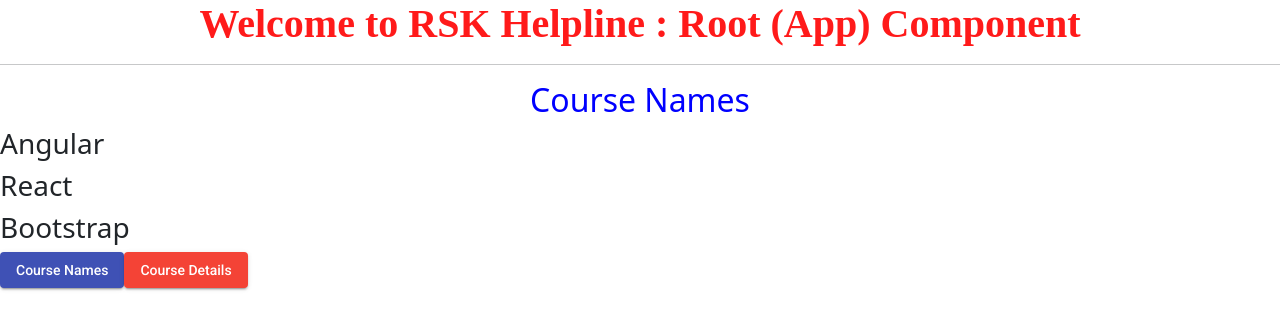
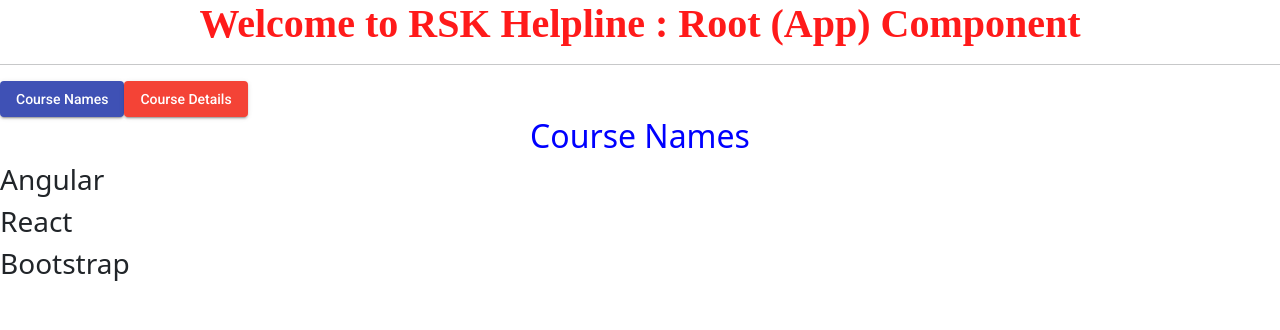
Before and after one commit to SatishKonduru/Tomato, an Angular app: page /courseNames in a window 1280 px wide. Shown: the top 330 px of the page. Built offline with nearby package versions, Linux system fonts and the light colour scheme.

Commit message:
Updated with CourseService Class

```diff
--- a/src/app/app.component.html
+++ b/src/app/app.component.html
@@ -24,6 +24,7 @@
   In Parent(APP/ROOT) : {{inComingMessage}}
 </h1> -->
 <!-- <button mat-raised-button color="primary" routerLink="/courseNames">Course Names</button> -->
-<router-outlet></router-outlet>
+
 <button mat-raised-button color="primary" [routerLink]="'/courseNames'">Course Names</button>
 <button mat-raised-button color="warn" routerLink="/courseDetails">Course Details</button>
+<router-outlet></router-outlet>
--- a/src/app/app.module.ts
+++ b/src/app/app.module.ts
@@ -21,6 +21,7 @@ import { ChildComponent } from './components/child/child.component';
 import { PageNotFoundComponent } from './components/page-not-found/page-not-found.component';
 import { CourseNamesComponent } from './components/course-names/course-names.component';
 import { CourseDetailsComponent } from './components/course-details/course-details.component';
+import { CourseService } from './services/course.service';
 
 @NgModule({
   declarations: [
@@ -48,7 +49,7 @@ import { CourseDetailsComponent } from './components/course-details/course-detai
     MaterialModule,
     FormsModule
   ],
-  providers: [],
+  providers: [CourseService],
   bootstrap: [AppComponent]
 })
 export class AppModule { }
--- a/src/app/components/course-details/course-details.component.ts
+++ b/src/app/components/course-details/course-details.component.ts
@@ -1,24 +1,20 @@
 import { Component, OnInit } from '@angular/core';
+import { CourseService } from 'src/app/services/course.service';
 
 @Component({
   selector: 'app-course-details',
   templateUrl: './course-details.component.html',
   styleUrls: ['./course-details.component.css']
+
 })
 export class CourseDetailsComponent implements OnInit {
 
-  public cDetails = [
-    {id: 1, name: 'Angular', fee: 25000},
-    {id: 2, name: 'React', fee: 15000},
-    {id: 3, name: 'Bootstrap', fee: 10000}
+  public cDetails = []
 
-  ]
-
-
-
-  constructor() { }
+  constructor(private _cService : CourseService) { }
 
   ngOnInit(): void {
+   this.cDetails =  this._cService.getCourseDetails()
   }
 
 }
--- a/src/app/components/course-names/course-names.component.ts
+++ b/src/app/components/course-names/course-names.component.ts
@@ -1,4 +1,5 @@
 import { Component, OnInit } from '@angular/core';
+import { CourseService } from 'src/app/services/course.service';
 
 @Component({
   selector: 'app-course-names',
@@ -7,14 +8,11 @@ import { Component, OnInit } from '@angular/core';
 })
 export class CourseNamesComponent implements OnInit {
 
-  public cNames = [
-    {id: 1, name: 'Angular', fee: 25000},
-    {id: 2, name: 'React', fee: 15000},
-    {id: 3, name: 'Bootstrap', fee: 10000}
-  ]
-  constructor() { }
+  public cNames = []
+  constructor(private _cService: CourseService ) { }
 
   ngOnInit(): void {
+  this.cNames =   this._cService.getCourseDetails()
   }
 
 }
--- a/src/app/components/test/test.component.css
+++ b/src/app/components/test/test.component.css
@@ -0,0 +1,5 @@
+ span{
+  font-size: 20px;
+  color: blueviolet;
+  font-style: italic;
+ }
--- a/src/app/components/test/test.component.html
+++ b/src/app/components/test/test.component.html
@@ -1,3 +1,5 @@
 <h2 style="text-align:center">
-  Welcome to Angular - A Complete Hands-on Program with MEAN Stack Development <hr>
+  Welcome to Angular - A Complete Hands-on Program with MEAN Stack Development  <br>
+  <span>(This message is from Test Component)</span>
+  <hr>
 </h2>
--- /dev/null
+++ b/src/app/services/course.service.ts
@@ -0,0 +1,17 @@
+import { Injectable } from '@angular/core';
+
+@Injectable({
+  providedIn: 'root'
+})
+export class CourseService {
+
+  constructor() { }
+
+  getCourseDetails(){
+  return  [
+      {id: 1, name: 'Angular', fee: 25000},
+      {id: 2, name: 'React', fee: 15000},
+      {id: 3, name: 'Bootstrap', fee: 10000}
+    ]
+  }
+}
```
